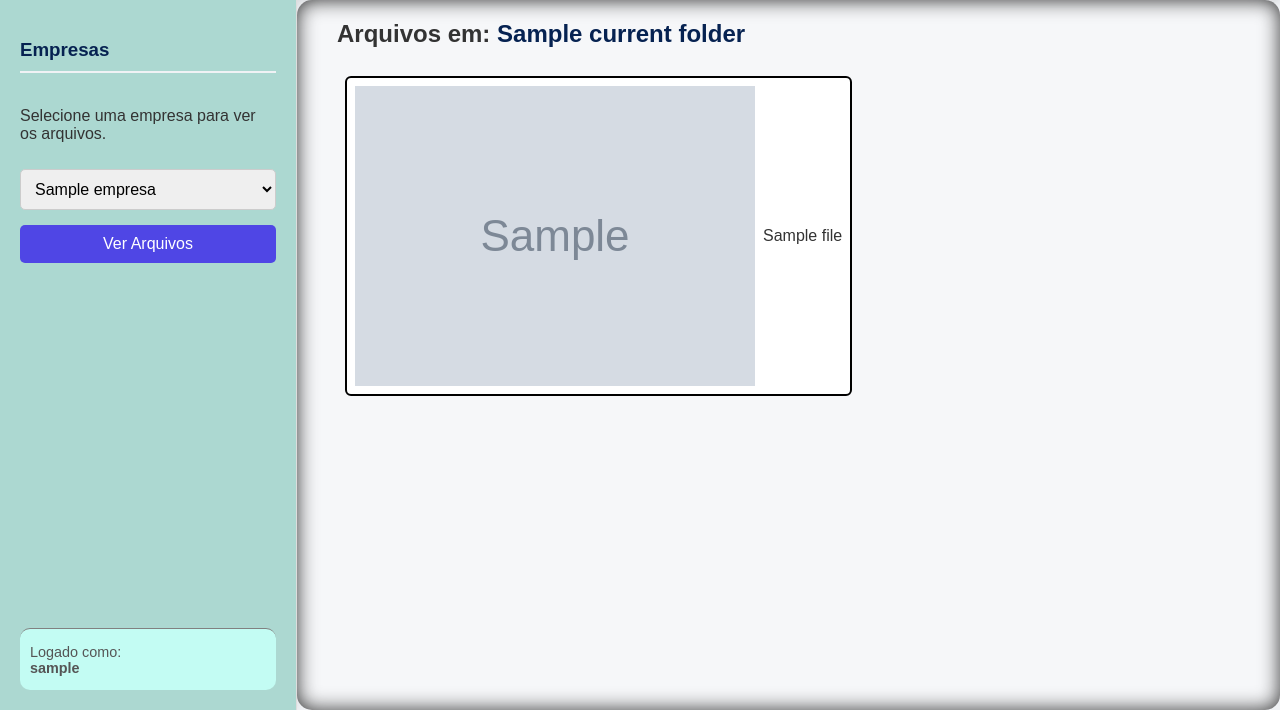
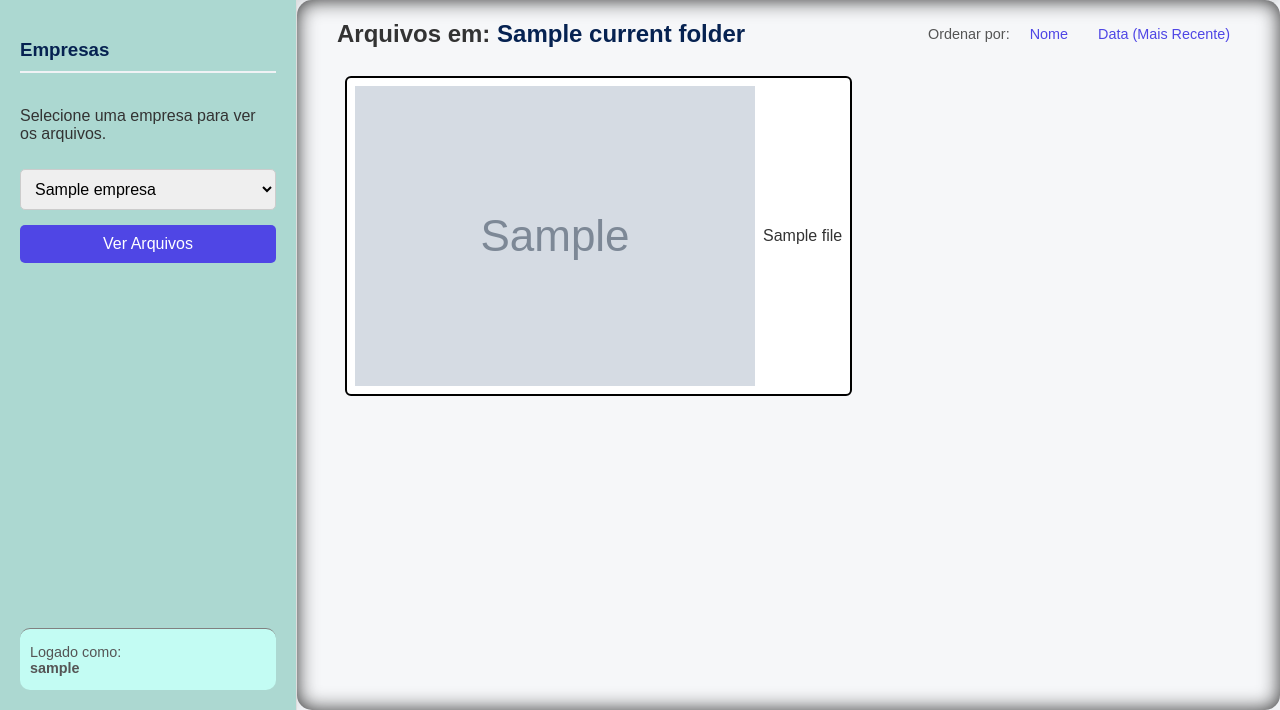
Before and after one commit to sergioguimas/geti-contabil, a Flask app: template templates/dashboard.html in a window 1280 px wide. Shown: the part 92-802 px from the top of the page. Run offline with Flask 3, Linux system fonts and the light colour scheme; the template is opened without the code that fills it: most values are stand-ins (such as "Sample title", 1, 10 or a date in 2020); grey boxes marked "Sample" are stand-in pictures.

Commit message:
ordenação nome/data para exibir os arquivos

```diff
--- a/models.py
+++ b/models.py
@@ -449,7 +449,7 @@ def get_folder_details(ID_DRIVE):
         print(f"ERRO AO OBTER DETALHES DA PASTA - LOG:{e}")
         return (False, f"ERROR_GET_FOLDER_DETAILS_LOG:{e}")
 
-def pesquisa_pasta_drive_id_drive(ID_DRIVE):
+def pesquisa_pasta_drive_id_drive(ID_DRIVE, order_by_param="folder, name"):
     FILE_LIST = None
     RESULTS = {}
     try:
@@ -459,7 +459,9 @@ def pesquisa_pasta_drive_id_drive(ID_DRIVE):
             RESULTS = SERVICE.files().list(
                 q=CONSULTA_DRIVE,
                 pageSize=100,
-                fields="files(id, name, webViewLink, iconLink, webContentLink, mimeType)"
+                orderBy=order_by_param,
+                fields="files(id, name, webViewLink, iconLink, webContentLink, mimeType, createdTime, modifiedTime)"
+
                 ).execute()
             FILE_LIST = RESULTS.get("files", [])
             return(True, FILE_LIST)
--- a/routes.py
+++ b/routes.py
@@ -96,6 +96,7 @@ def dashboard():
 
         ID_EMPRESA = request.args.get('empresa_id', type=int)
         ID_PASTA_CLICADA = request.args.get('folder_id', type=str)
+        SORT_KEY = request.args.get('sort', 'name')
         ID_SELECT = None
 
         db = get_db()
@@ -118,8 +119,13 @@ def dashboard():
         # Se temos uma pasta para exibir
         if ID_SELECT:
             try:
-                # Busca o CONTEÚDO da pasta
-                sucesso_lista, FILES = pesquisa_pasta_drive_id_drive(ID_SELECT)
+                if SORT_KEY == 'date':
+                    order_string = 'folder, modifiedTime desc'
+                else:
+                    order_string = 'folder, name'
+
+                # Passar o 'order_string'
+                sucesso_lista, FILES = pesquisa_pasta_drive_id_drive(ID_SELECT, order_string)
                 if sucesso_lista:
                     FILE_LIST = FILES
                 else:
@@ -146,10 +152,11 @@ def dashboard():
             except HttpError as e:
                 flash(f"Erro de requisição ao Google Drive: {e}", "error")
 
+        # FIM - DRIVE
+
         username = session['user_name']
         is_admin = session.get('user_email') == admin_email
 
-        # Passar as novas variáveis para o template
         return render_template(
             "dashboard.html",
             username=username,
@@ -158,7 +165,8 @@ def dashboard():
             files=FILE_LIST,
             current_folder=CURRENT_FOLDER,         # Passa os detalhes da pasta atual
             parent_folder_id=PARENT_FOLDER_ID,     # Passa o ID do pai
-            empresa_id=ID_EMPRESA                  # Passa o ID da empresa (para os links)
+            empresa_id=ID_EMPRESA,                 # Passa o ID da empresa (para os links)
+            current_sort=SORT_KEY                  # Passa o tipo de ordenação atual
         )
 
     return redirect(url_for('login'))
--- a/static/css/dashboard.css
+++ b/static/css/dashboard.css
@@ -201,3 +201,49 @@ header {
 .back-button:hover {
     background-color: #e4e6e9;
 }
+
+.folder-navigation {
+    display: flex;
+    align-items: center;
+    justify-content: space-between;
+    gap: 15px;
+    margin-bottom: 20px;
+    flex-wrap: wrap;
+}
+
+.folder-nav-left {
+    display: flex;
+    align-items: center;
+    gap: 15px;
+}
+
+.folder-nav-sort {
+    display: flex;
+    align-items: center;
+    gap: 10px;
+}
+
+.folder-nav-sort span {
+    font-size: 0.9em;
+    color: #555;
+}
+
+.sort-link {
+    text-decoration: none;
+    color: #4f46e5;
+    padding: 5px 10px;
+    border-radius: 4px;
+    font-weight: 500;
+    font-size: 0.9em;
+    transition: background-color 0.2s;
+}
+
+.sort-link:hover {
+    background-color: #f0f2f5;
+}
+
+.sort-link.active {
+    background-color: #4f46e5;
+    color: white;
+    font-weight: bold;
+}
--- a/templates/dashboard.html
+++ b/templates/dashboard.html
@@ -59,8 +59,10 @@
             {% if files %}
 
                 <div class="folder-navigation">
+
+                    <div class="folder-nav-left">
                         {% if parent_folder_id %}
-                        <a href="{{ url_for('dashboard', empresa_id=empresa_id, folder_id=parent_folder_id) }}" class="back-button">
+                            <a href="{{ url_for('dashboard', empresa_id=empresa_id, folder_id=parent_folder_id, sort=current_sort) }}" class="back-button">
                                 &larr; Voltar
                             </a>
                         {% endif %}
@@ -74,11 +76,26 @@
                         </h2>
                     </div>
 
+                    <div class="folder-nav-sort">
+                        <span>Ordenar por:</span>
+
+                        <a href="{{ url_for('dashboard', empresa_id=empresa_id, folder_id=current_folder.id, sort='name') }}"
+                           class="sort-link {% if current_sort == 'name' %}active{% endif %}">
+                           Nome
+                        </a>
+
+                        <a href="{{ url_for('dashboard', empresa_id=empresa_id, folder_id=current_folder.id, sort='date') }}"
+                           class="sort-link {% if current_sort == 'date' %}active{% endif %}">
+                           Data (Mais Recente)
+                        </a>
+                    </div>
+                </div>
+
                 <div class="tabela_drive">
                     {% for file in files %}
                         <a
                         {% if file.mimeType == 'application/vnd.google-apps.folder'%}
-                        href="{{ url_for('dashboard', empresa_id=empresa_id, folder_id=file.id) }}"
+                            href="{{ url_for('dashboard', empresa_id=empresa_id, folder_id=file.id, sort=current_sort) }}"
                         {% else %}
                             href="{{ file.webViewLink }}" target="_blank"
                         {% endif %}
@@ -90,9 +107,6 @@
                 </div>
 
             {% else %}
-                <h2>Arquivos da Empresa</h2>
-                <p>Nenhum arquivo encontrado no momento.</p>
-                <p>Selecione uma empresa ao lado para ver os arquivos disponíveis.</p>
                 {% endif %}
         </main>
     </div>
```
Lines whose indentation alone changed are shown as unchanged.
